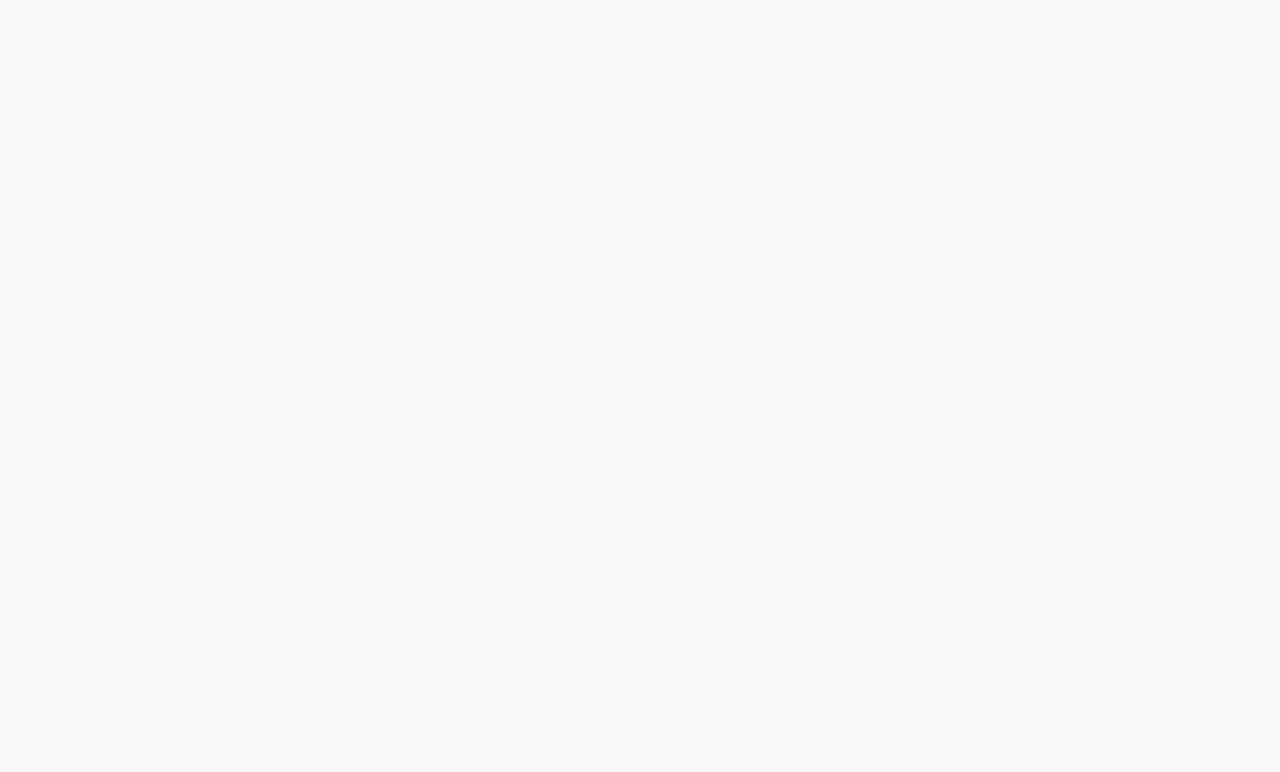
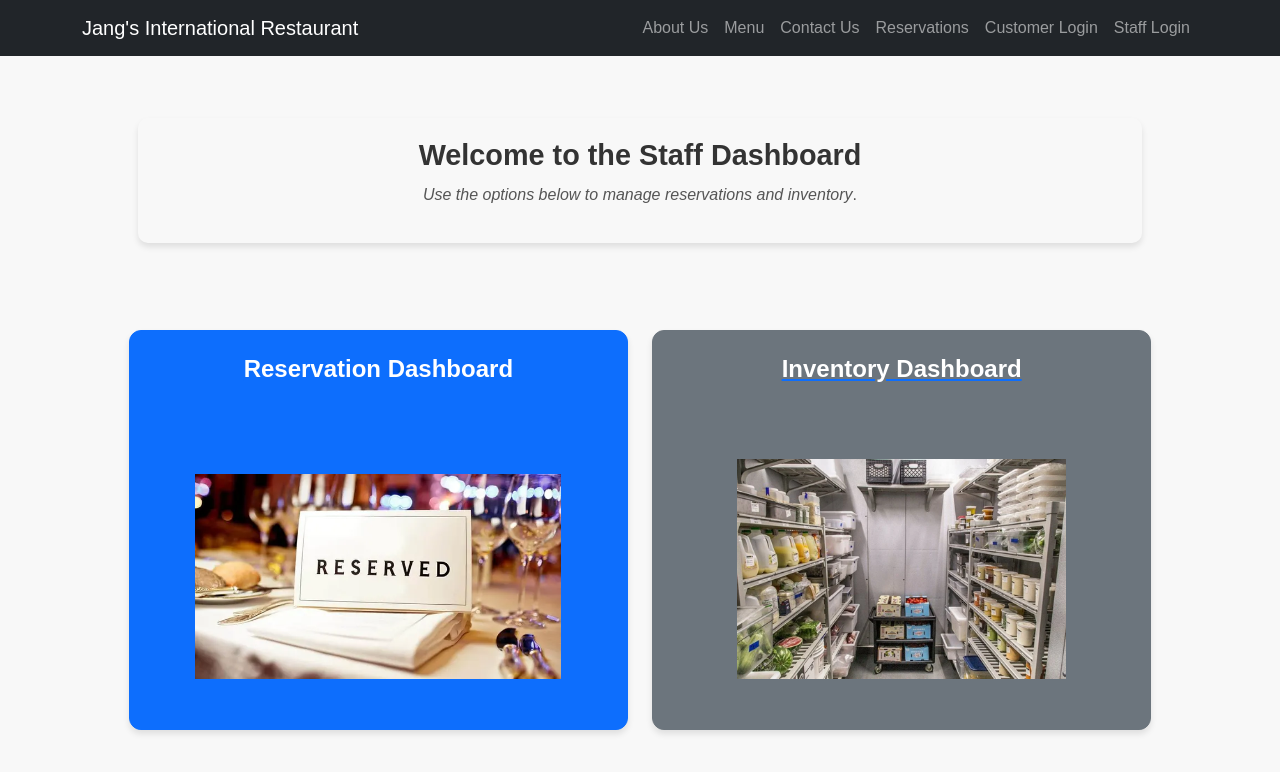
Before and after one commit to hammy412/restaurant-website, a React (Vite) app in the folder frontend/: page /staff-dashboard in a window 1280 px wide. Before the commit this address had no page. Shown: the top 772 px of the page. Built offline with nearby package versions, Linux system fonts and the light colour scheme.

Commit message:
added staff dashboard
added staff dashboard

```diff
--- a/frontend/src/App.jsx
+++ b/frontend/src/App.jsx
@@ -5,6 +5,7 @@ import Login from './pages/login';
 import CreateAccount from './pages/CreateAccount';
 import Inventory from './pages/Inventory'
 import StaffLogin from './pages/StaffLogin'
+import StaffDashboard from './pages/StaffDashboard'
 import './css/styles.css'
 
 export default function App() {
@@ -15,6 +16,7 @@ export default function App() {
       <Route path="/login" element={<Login />} />
       <Route path="/create-account" element={<CreateAccount />} />
       <Route path="/staff-login" element={<StaffLogin />} />
+      <Route path="/staff-dashboard" element={<StaffDashboard />} />
     </Routes>
   )
 }
--- /dev/null
+++ b/frontend/src/pages/StaffDashboard.jsx
@@ -0,0 +1,59 @@
+{/* The Imports*/}
+import React from 'react';
+import { Link } from 'react-router-dom';
+import './dashboard-styles.css';
+import { MDBBtn, MDBContainer, MDBRow, MDBCol } from 'mdb-react-ui-kit';
+import NavBar from '../components/NavBar';  // Assuming NavBar is reusable
+
+{/* The Function */}
+function StaffDashboard(){
+  return(
+    <>
+      <NavBar />
+      <MDBContainer className="my-5" style={{ marginTop: '70px' }} fluid>
+        <MDBRow className="d-flex justify-content-center text-center" style={{ minHeight: '80vh' }}>
+          {/* Centered Intro Text wrapped in a div */}
+          <MDBCol col="12" className="mb-4">
+            <div className="staff-dashboard-intro-wrapper">
+              <div className="staff-dashboard-intro">
+                <h4>Welcome to the Staff Dashboard</h4>
+                <p><i>Use the options below to manage reservations and inventory</i>.</p>
+              </div>
+            </div>
+          </MDBCol>
+
+          {/* Buttons for Reservation and Inventory Dashboards (side-by-side) */}
+          <MDBRow className="w-100 d-flex justify-content-center">
+            <MDBCol col="12" md="5" className="mb-4 d-flex justify-content-center">
+              <Link to="/reservation-dashboard" className="w-100">
+                <MDBBtn className="dashboard-btn" size="lg" color="primary">
+                  <span>Reservation Dashboard</span>
+                  <img
+                    src="/public/images/Reservation_dashboard_pic.png"
+                    alt="Reservation"
+                    className="dashboard-img"
+                  />
+                </MDBBtn>
+              </Link>
+            </MDBCol>
+
+            <MDBCol col="12" md="5" className="mb-4 d-flex justify-content-center">
+              <Link to="/inventory-dashboard" className="w-100">
+                <MDBBtn className="dashboard-btn" size="lg" color="secondary">
+                  <span>Inventory Dashboard</span>
+                  <img
+                    src="/public/images/Inventory_dashboard_pic.png"
+                    alt="Inventory"
+                    className="dashboard-img"
+                  />
+                </MDBBtn>
+              </Link>
+            </MDBCol>
+          </MDBRow>
+        </MDBRow>
+      </MDBContainer>
+    </>
+  );
+}
+
+export default StaffDashboard;
--- /dev/null
+++ b/frontend/src/pages/dashboard-styles.css
@@ -0,0 +1,86 @@
+/* General styles for the Staff Dashboard */
+
+.staff-dashboard-intro-wrapper{
+    width: 80%;  /* Set width to match the buttons */
+    max-width: 1100px;
+    margin: 0 auto;  /* Center it horizontally */
+    padding-bottom: 30px;  /* Add some space/padding at the bottom */
+}
+
+.staff-dashboard-intro{
+    margin-bottom: 30px;
+    text-align: center;
+    padding: 20px;  /* Add some padding for better spacing */
+    border-radius: 10px;  /* Slight rounding for the box */
+    box-shadow: 0 4px 6px rgba(0, 0, 0, 0.1);  /* Subtle shadow effect */
+  }
+
+  .staff-dashboard-intro h4{
+    font-size: 1.8rem;
+    margin-bottom: 10px;
+    font-weight: bold;
+  }
+
+  .staff-dashboard-intro p{
+    font-size: 1rem;
+    color: #555;
+  }
+
+  /* Styling for the buttons */
+  .dashboard-btn{
+    font-size: 1.5rem;
+    height: 250px;  /* Ensuring the button takes up enough space */
+    display: flex;
+    flex-direction: column;
+    justify-content: space-between;  /* Spacing out text and image */
+    align-items: center;
+    padding: 20px;
+    border-radius: 12px;
+    box-shadow: 0 4px 6px rgba(0, 0, 0, 0.1);
+    width: 100%; /* Ensuring it fits well inside the column */
+  }
+
+  .dashboard-btn span{
+    font-weight: bold;
+    margin-bottom: 15px; /* Space between text and image */
+  }
+
+  .dashboard-img{
+    max-width: 80%;
+    max-height: 220px; /* Ensure the image is properly contained */
+    object-fit: contain;
+    margin-bottom: 30px;
+  }
+
+  /* Make sure buttons are side by side in larger viewports */
+  @media (min-width: 768px){
+    .staff-dashboard-intro{
+      text-align: center;
+    }
+
+    .dashboard-btn{
+      height: 400px;
+      font-size: 1.5rem;
+    }
+
+    /* Remove the underline from the gray "Inventory Dashboard" button */
+    .dashboard-btn span{
+      text-decoration: none;
+    }
+  }
+
+  /* Responsive behavior */
+  @media (max-width: 767px){
+    .staff-dashboard-intro h4{
+      font-size: 1.5rem;
+    }
+
+    .dashboard-btn{
+      height: 200px;
+      font-size: 1.2rem;
+    }
+
+    .dashboard-img{
+      max-height: 100px;
+    }
+  }
```
Also changed, not shown: frontend/public/images/Inventory_dashboard_pic.png (added), frontend/public/images/Reservation_dashboard_pic.png (added).
